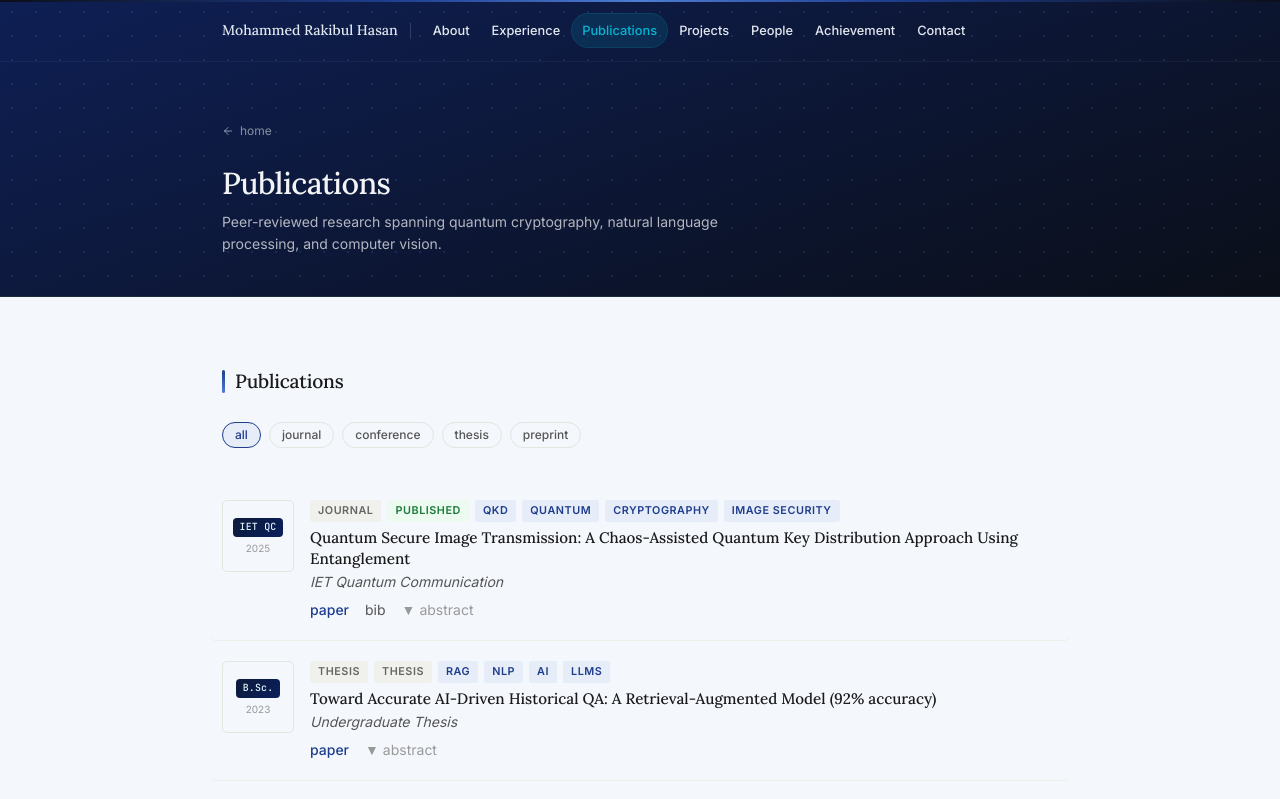
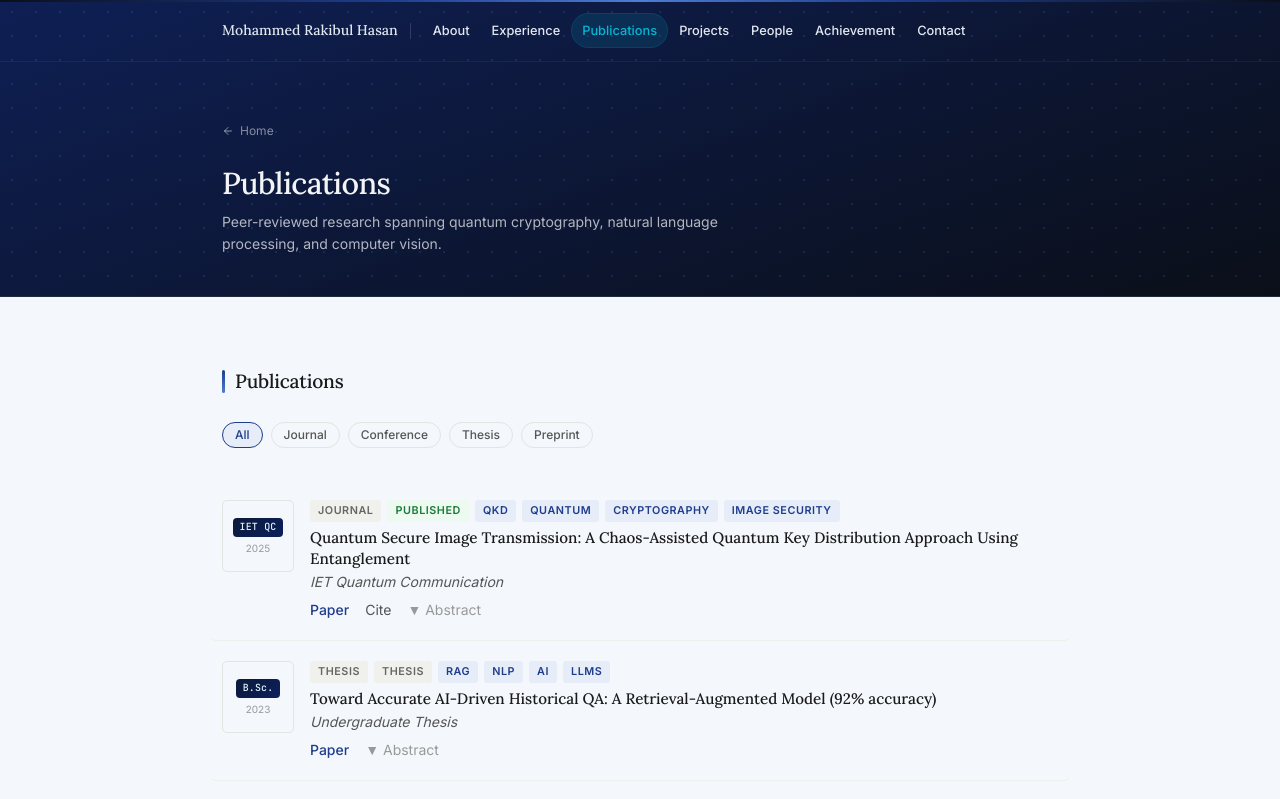
Before and after one commit to r-hasan-c/portfolion, a Next.js app: page /publications in a window 1280 px wide. Shown: the top 799 px of the page. Built offline with nearby package versions, Linux system fonts and the light colour scheme.

Commit message:
Capitalise all UI text: Explore/Close, filter labels, status tags, links, Home

```diff
--- a/src/components/layout/Navbar.tsx
+++ b/src/components/layout/Navbar.tsx
@@ -116,7 +116,7 @@ export default function Navbar() {
             className="md:hidden text-xs font-medium tracking-wide text-[#E2E8F0] hover:text-[#22D3EE] transition-colors px-2 py-1.5 rounded border border-[#E2E8F0]/20 hover:border-[#22D3EE]"
             aria-label="Toggle menu"
           >
-            {menuOpen ? "close" : "menu"}
+            {menuOpen ? "Close" : "Explore"}
           </button>
         </div>
       </header>
--- a/src/components/layout/SubPageHeader.tsx
+++ b/src/components/layout/SubPageHeader.tsx
@@ -25,7 +25,7 @@ export default function SubPageHeader({ title, description }: Props) {
             style={{ textDecoration: "none" }}
           >
             <ArrowLeft size={12} strokeWidth={2} />
-            home
+            Home
           </Link>
         </motion.div>
 
--- a/src/components/sections/Education.tsx
+++ b/src/components/sections/Education.tsx
@@ -55,7 +55,7 @@ export default function Education() {
                     edu.status === "current"  ? "tag-green" :
                     edu.status === "upcoming" ? ""          : "tag-muted"
                   }`}>
-                    {edu.status}
+                    {edu.status.charAt(0).toUpperCase() + edu.status.slice(1)}
                   </span>
                 </div>
                 <p className="text-sm text-[var(--fg-muted)] mb-0.5">
--- a/src/components/sections/Publications.tsx
+++ b/src/components/sections/Publications.tsx
@@ -72,12 +72,12 @@ function PubRow({ pub, index }: { pub: Publication; index: number }) {
         <div className="flex flex-wrap gap-x-4 gap-y-1 text-sm">
           {pub.paperUrl && (
             <a href={pub.paperUrl} target="_blank" rel="noopener noreferrer" className="font-medium">
-              paper
+              Paper
             </a>
           )}
           {pub.citeUrl && (
             <a href={pub.citeUrl} className="text-[var(--fg-muted)] hover:text-[var(--fg)]">
-              bib
+              Cite
             </a>
           )}
           {pub.abstract && (
@@ -85,7 +85,7 @@ function PubRow({ pub, index }: { pub: Publication; index: number }) {
               onClick={() => setOpen(v => !v)}
               className="text-[var(--fg-faint)] hover:text-[var(--fg)] text-sm transition-colors"
             >
-              {open ? "▲ abstract" : "▼ abstract"}
+              {open ? "▲ Abstract" : "▼ Abstract"}
             </button>
           )}
         </div>
@@ -133,7 +133,7 @@ export default function Publications() {
                   : "border-[var(--border)] text-[var(--fg-muted)] hover:border-[var(--accent)] hover:text-[var(--accent)] hover:bg-[var(--accent-pale)]"
               }`}
             >
-              {f === "all" ? "all" : TYPE_LABEL[f as Publication["type"]].toLowerCase()}
+              {f === "all" ? "All" : TYPE_LABEL[f as Publication["type"]]}
             </button>
           ))}
         </div>
--- a/src/components/sections/PubsPreview.tsx
+++ b/src/components/sections/PubsPreview.tsx
@@ -31,7 +31,7 @@ export default function PubsPreview() {
             className="text-xs text-[var(--fg-faint)] hover:text-[var(--accent)] transition-colors"
             style={{ textDecoration: "none" }}
           >
-            all publications →
+            All Publications →
           </Link>
         </div>
 
@@ -55,7 +55,7 @@ export default function PubsPreview() {
               <div className="flex-1 min-w-0">
                 <div className="flex flex-wrap gap-1.5 mb-1.5">
                   <span className={`tag ${STATUS_CLS[pub.status]}`}>
-                    {pub.status === "under-review" ? "under review" : pub.status}
+                    {pub.status === "under-review" ? "Under Review" : pub.status.charAt(0).toUpperCase() + pub.status.slice(1)}
                   </span>
                   {pub.tags.slice(0, 2).map(t => (
                     <span key={t} className="tag">{t}</span>
@@ -75,7 +75,7 @@ export default function PubsPreview() {
             href="/publications"
             className="text-sm font-medium text-[var(--accent)] hover:text-[var(--accent-h)] transition-colors"
           >
-            View all {PUBLICATIONS.length} publications →
+            View All {PUBLICATIONS.length} Publications →
           </Link>
         </div>
       </div>
--- a/src/components/sections/ResearchTeaser.tsx
+++ b/src/components/sections/ResearchTeaser.tsx
@@ -20,7 +20,7 @@ export default function ResearchTeaser() {
             className="text-xs text-[var(--fg-faint)] hover:text-[var(--accent)] transition-colors"
             style={{ textDecoration: "none" }}
           >
-            all interests →
+            All Interests →
           </Link>
         </div>
 
```
